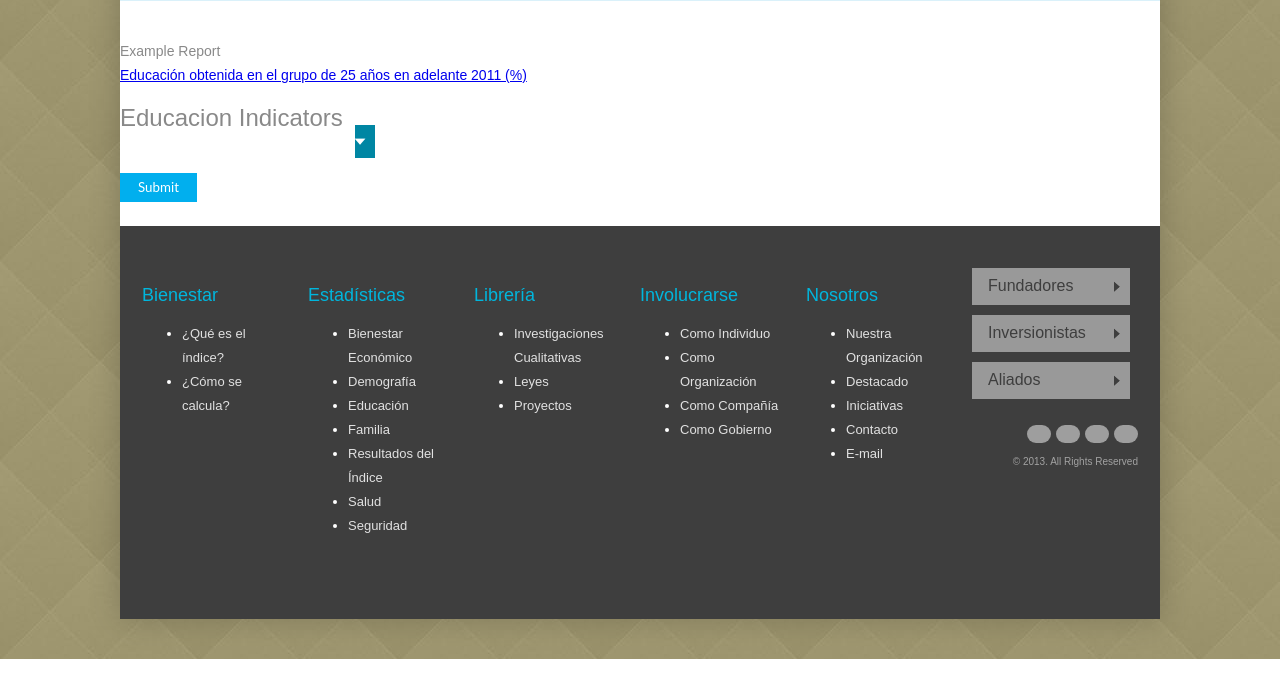
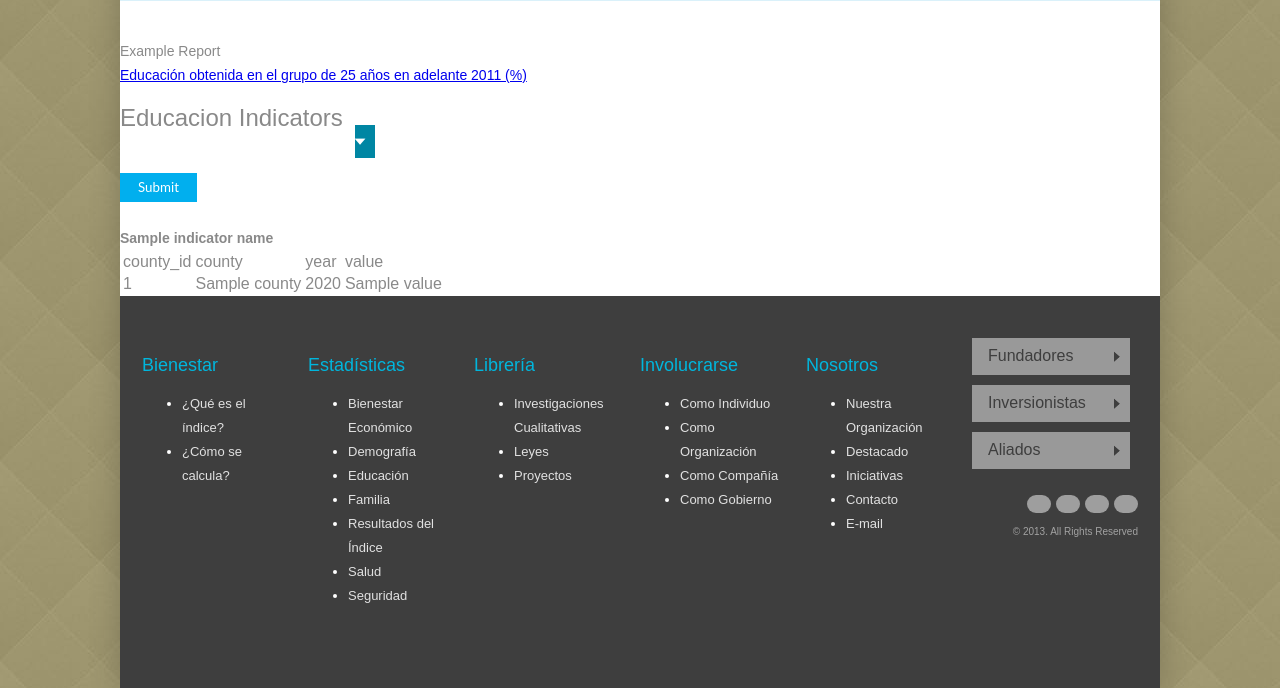
Before and after one commit to katychuang/django-d3-puertorico-map, a Django app: template pages/templates/pages/index.html in a window 1280 px wide. Shown: the part 538-1226 px from the top of the page. Before the commit the page ends 1197 px from the top, so only its background shows below. Run offline with Django 3.2, Linux system fonts and the light colour scheme; the template is opened without the code that fills it: most values are stand-ins (such as "Sample title", 1, 10 or a date in 2020); lists and menus that the app fills with data are empty; grey boxes are pictures that could not be loaded.

Commit message:
display values in table

```diff
--- a/pages/templates/pages/index.html
+++ b/pages/templates/pages/index.html
@@ -49,7 +49,22 @@
 
 
 {% if valuesfordisplay %}
-
+<b>{{ indicatorName }}</b>
+<table>
+    <tr>
+       <td>county_id</td>
+       <td>county</td>
+       <td>year</td>
+       <td>value</td></tr>
+    {% for v in valuesfordisplay %}
+    <tr>
+       <td>{{ v.county_id }}</td>
+       <td>{{ v.county }}</td>
+       <td>{{ v.year }}</td>
+       <td>{{ v.value }}</td>
+    </tr>
+   {% endfor %}
+</table>
   <script type='text/javascript'>
   // change the argument to match your id
  var node = document.getElementById("map");
@@ -75,6 +90,8 @@
         pop_map.encode_quan(pop_datamap);
     }, events: {on_mouseover: hover}
     });
+
+
  });
   </script>
 
```
Also changed, not shown: pages/views.py (+7 -5 lines).
